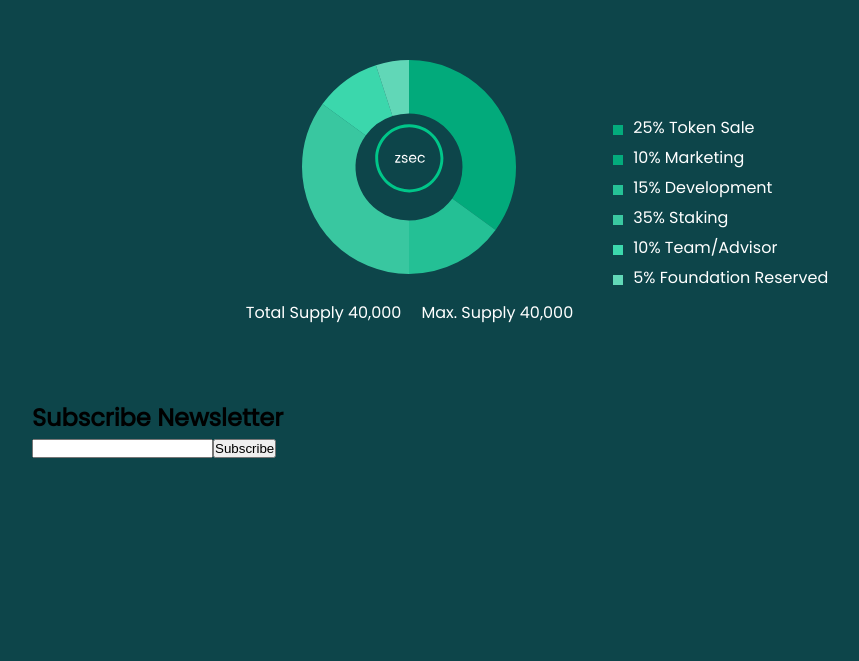
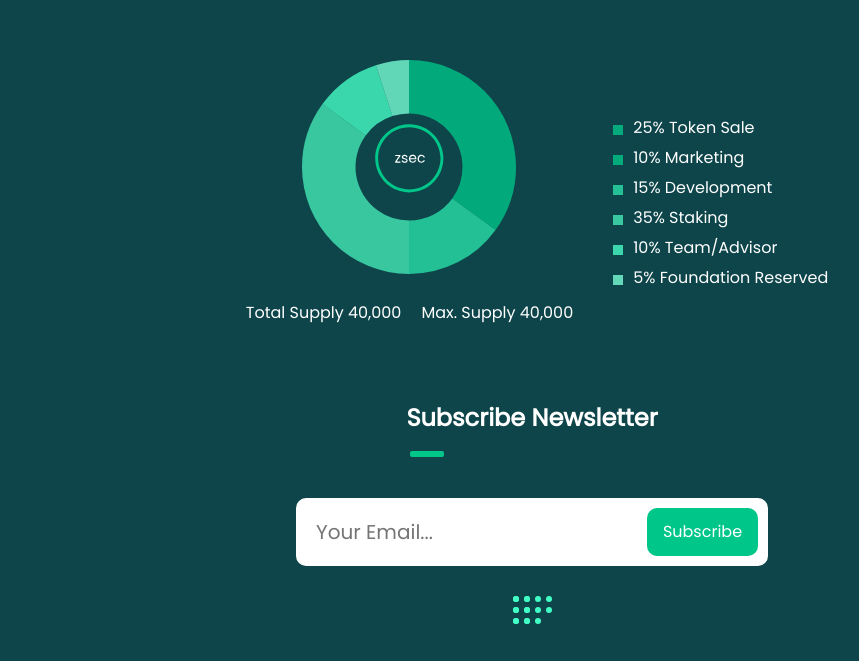
Before and after one commit to naseemshah/react-zesc-website, a React (Create React App) app: page / in a window 1280 px wide. Shown: the part 3986-4647 px from the top of the page, without its empty margins (108-967 px from the left). Before the commit the page ends 4446 px from the top, so only its background shows below. Built offline with nearby package versions, Linux system fonts and the light colour scheme.

Commit message:
Styles for newsletter section

```diff
--- a/src/components/NewsLetterSection/NewsLetterSection.js
+++ b/src/components/NewsLetterSection/NewsLetterSection.js
@@ -1,14 +1,23 @@
 import React from 'react';
 import './Newsletter.css';
+import underlineIcon from "./underline.svg";
+import rectPat from './rect-pat.svg'
 
 function NewsletterSection() {
 
   return (
         <section id="NewsletterSection">
-           <h1>Subscribe Newsletter</h1>
-           <div>
-                <input></input>
+            <div className="news-heading-container">
+                <h1>Subscribe Newsletter</h1>
+                <img src={underlineIcon} alt=''></img>
+            </div>
+
+           <div  className="news-input-container">
+                <input placeholder="Your Email..."></input>
                 <button>Subscribe</button>
+           </div>
+           <div class="news-pattern">
+               <img src={rectPat} alt=""></img>
            </div>
         </section>
   );
--- a/src/components/NewsLetterSection/Newsletter.css
+++ b/src/components/NewsLetterSection/Newsletter.css
@@ -0,0 +1,76 @@
+#NewsletterSection{
+    display: flex;
+    flex-direction: column;
+    justify-content: center;
+    align-items: center;
+    color: white;
+}
+
+.news-heading-container img{
+    margin-top: -10px;
+    margin-left: -26px;
+    width: 94;
+    padding: 0;
+}
+
+.news-input-container{
+    position: relative;
+
+}
+.news-input-container input{
+    width: 472px;
+    height: 68px;
+    border-radius: 10px;
+    border: none;
+    margin-left: auto;
+    margin-right: auto;
+    padding-left: 20px;
+    padding-right: 150px;
+    font-size: 20px;
+    font-family: 'Poppins', sans-serif;
+
+}
+
+.news-input-container button{
+    position: absolute;
+    top: 10px;
+    right: 10px;
+    width: 111px;
+    height: 48px;
+    background: #00C689;
+    border-radius: 10px;
+    border: none;
+    color: white;
+    font-family: Poppins;
+    font-style: normal;
+    font-weight: 500;
+    font-size: 16px;
+    line-height: 24px;
+    text-align: center;
+    cursor: pointer;
+
+
+}
+
+.news-pattern{
+    margin: 30px 0px;
+}
+
+
+
+@media screen and (max-width: 550px) {
+
+    .news-input-container input{
+        width: 80vw;
+        height: 55px;
+
+    }
+
+    .news-input-container button{
+        height: 40px;
+        top: 8px;
+
+    }
+
+
+}
--- a/src/components/tokenomicsSection/tokenomics.css
+++ b/src/components/tokenomicsSection/tokenomics.css
@@ -33,6 +33,7 @@
 .chart-logo{
     position: relative;
     bottom: 150px;
+    z-index: -100;
 
 }
 
```
Also changed, not shown: src/components/NewsLetterSection/rect-pat.svg (added), src/components/NewsLetterSection/underline.svg (added).
